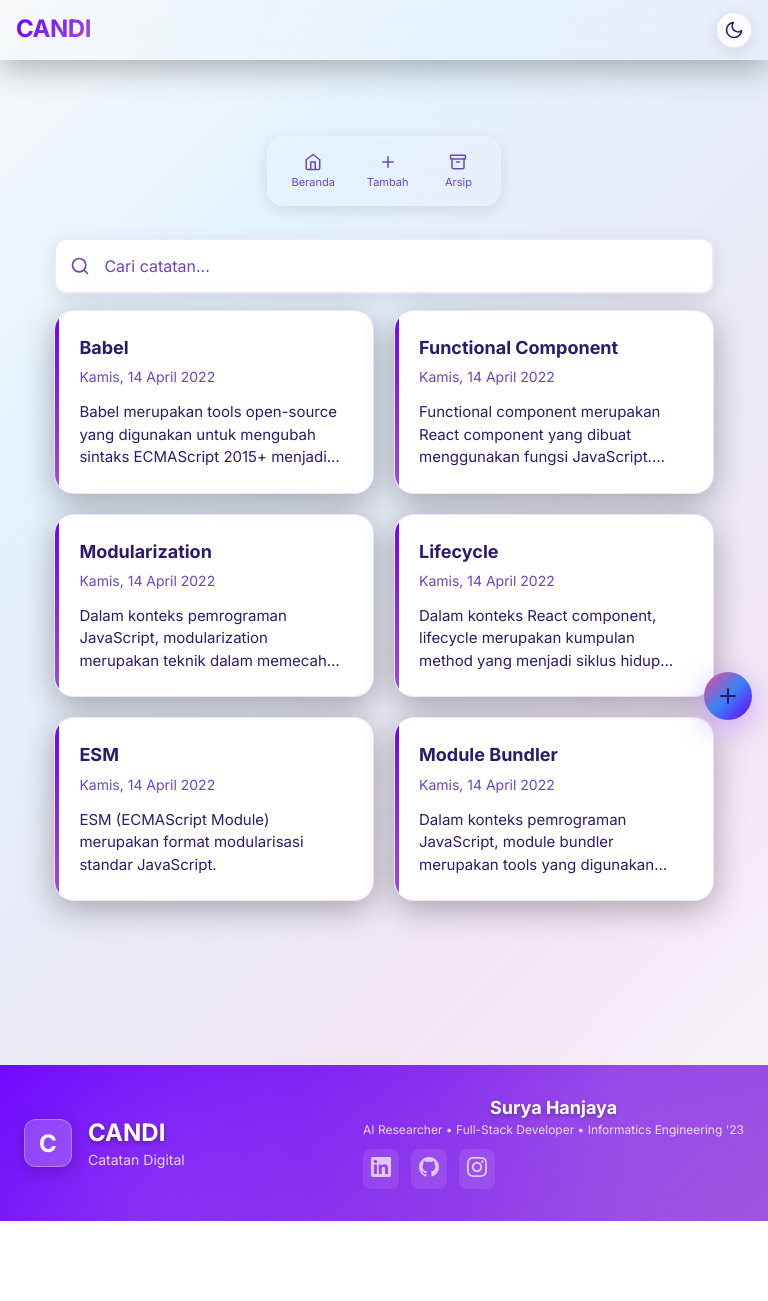
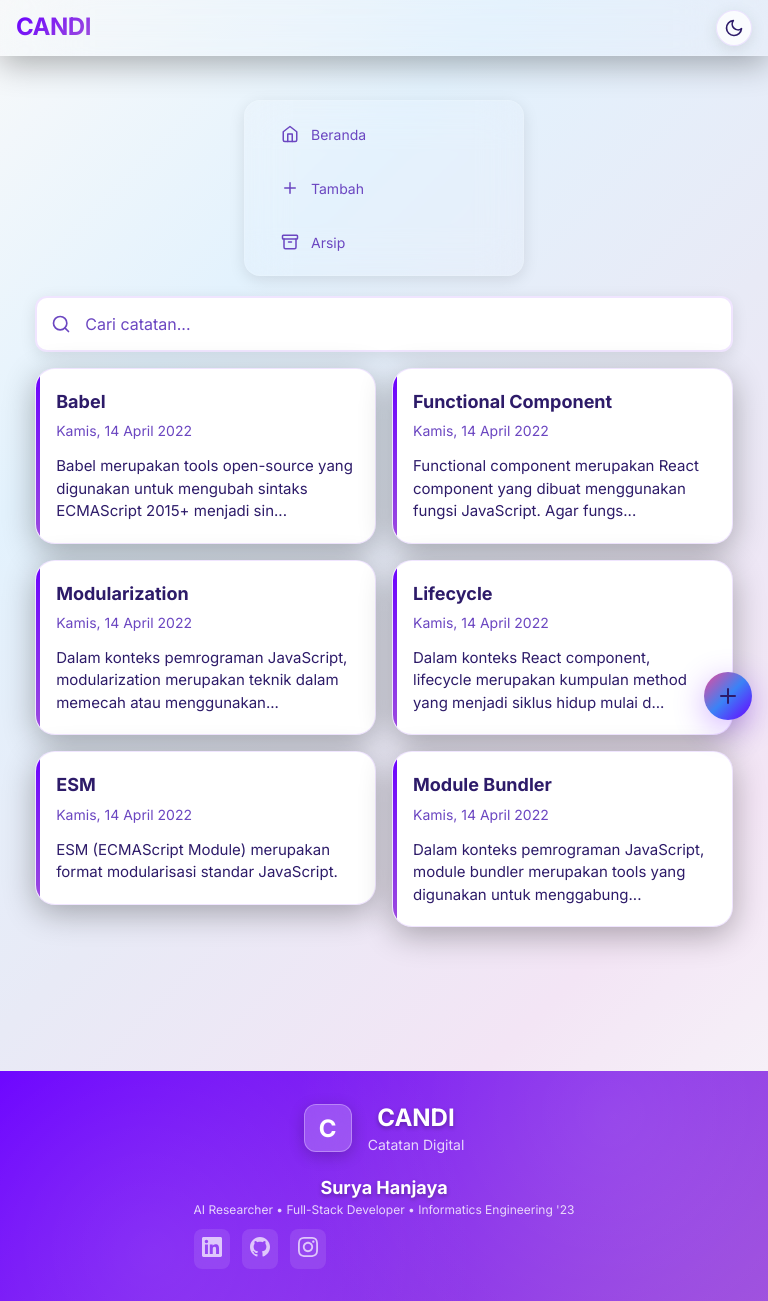
Before and after one commit to suryahanjaya/candi, a React (Vite) app: page / in a window 768 px wide. Before the commit the page ends 1221 px from the top, so only its background shows below. Built offline with nearby package versions, Linux system fonts and the light colour scheme.

Commit message:
upgrading

```diff
--- a/src/styles/style.css
+++ b/src/styles/style.css
@@ -229,6 +229,58 @@ main {
   align-items: start;
 }
 
+/* Tablet layout */
+@media screen and (min-width: 768px) and (max-width: 1024px) {
+  .notes-list {
+    grid-template-columns: repeat(2, 1fr);
+    gap: 24px;
+  }
+
+  .notes-item {
+    padding: 28px;
+  }
+
+  .inline-nav {
+    gap: 16px;
+    padding: 12px 20px;
+  }
+
+  .inline-nav .nav-item {
+    padding: 12px 16px;
+    min-width: 80px;
+  }
+}
+
+/* Laptop and desktop layout */
+@media screen and (min-width: 1025px) {
+  .notes-list {
+    grid-template-columns: repeat(3, 1fr);
+    gap: 28px;
+  }
+
+  .notes-item {
+    padding: 32px;
+  }
+
+  .inline-nav {
+    gap: 20px;
+    padding: 16px 24px;
+  }
+
+  .inline-nav .nav-item {
+    padding: 16px 20px;
+    min-width: 100px;
+  }
+
+  .inline-nav .nav-icon {
+    font-size: 20px;
+  }
+
+  .inline-nav .nav-label {
+    font-size: 12px;
+  }
+}
+
 /* Removed duplicate .notes-list - using consolidated version above */
 
 .notes-list__empty-message {
@@ -939,6 +991,111 @@ main {
   gap: 32px;
 }
 
+/* Mobile layout */
+@media screen and (max-width: 768px) {
+  /* Header adjustments */
+  header {
+    padding: 12px 16px;
+    height: 56px;
+  }
+
+  header h1 {
+    font-size: 24px;
+  }
+
+  /* Main content */
+  main {
+    padding: 60px 0 80px 0;
+    width: 95%;
+  }
+
+  /* Footer */
+  .candi-footer__content {
+    flex-direction: column;
+    justify-content: center;
+    text-align: center;
+    gap: 24px;
+    padding: 0 16px;
+  }
+
+  .candi-footer__brand {
+    justify-content: center;
+  }
+
+  .candi-footer__developer {
+    justify-content: center;
+  }
+
+  .candi-footer__logo {
+    width: 40px;
+    height: 40px;
+    font-size: 20px;
+  }
+
+  .candi-footer__text h3 {
+    font-size: 20px;
+  }
+
+  .candi-footer__text p {
+    font-size: 12px;
+  }
+
+  .developer-info h4 {
+    font-size: 16px;
+  }
+
+  .developer-info p {
+    font-size: 11px;
+  }
+
+  .developer-social {
+    gap: 8px;
+  }
+
+  .developer-social a {
+    padding: 6px;
+  }
+
+  /* Mobile navigation */
+  .center-navigation {
+    margin: 24px 0 20px 0;
+  }
+
+  .inline-nav {
+    flex-direction: column;
+    gap: 12px;
+    width: 100%;
+    max-width: 280px;
+  }
+
+  .inline-nav .nav-item {
+    flex-direction: row;
+    justify-content: flex-start;
+    padding: 12px 16px;
+    min-width: auto;
+    width: 100%;
+  }
+
+  .inline-nav .nav-icon {
+    margin-bottom: 0;
+    margin-right: 12px;
+  }
+
+  .inline-nav .nav-label {
+    font-size: 14px;
+  }
+
+  /* Notes list mobile */
+  .notes-list {
+    grid-template-columns: 1fr;
+    gap: 16px;
+  }
+
+  .notes-item {
+    padding: 20px;
+  }
+}
+
 .candi-footer__brand {
   display: flex;
   align-items: center;
```
